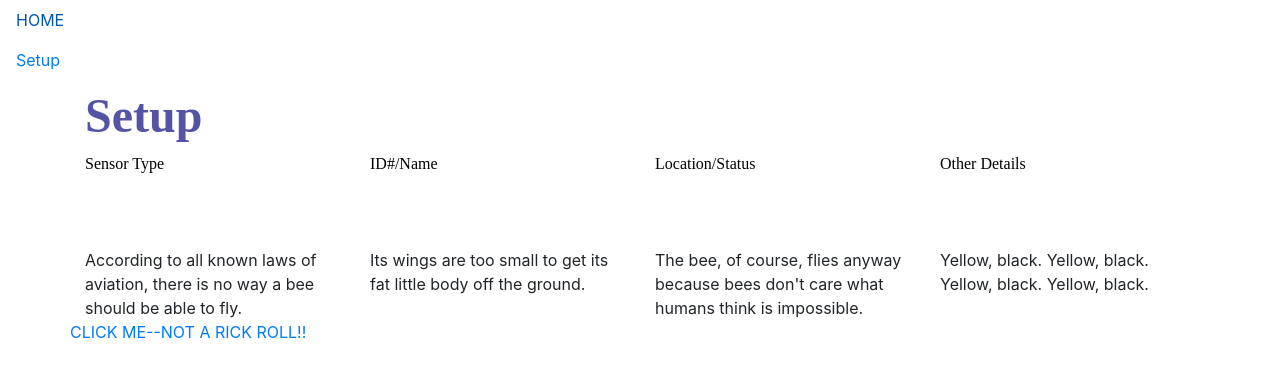
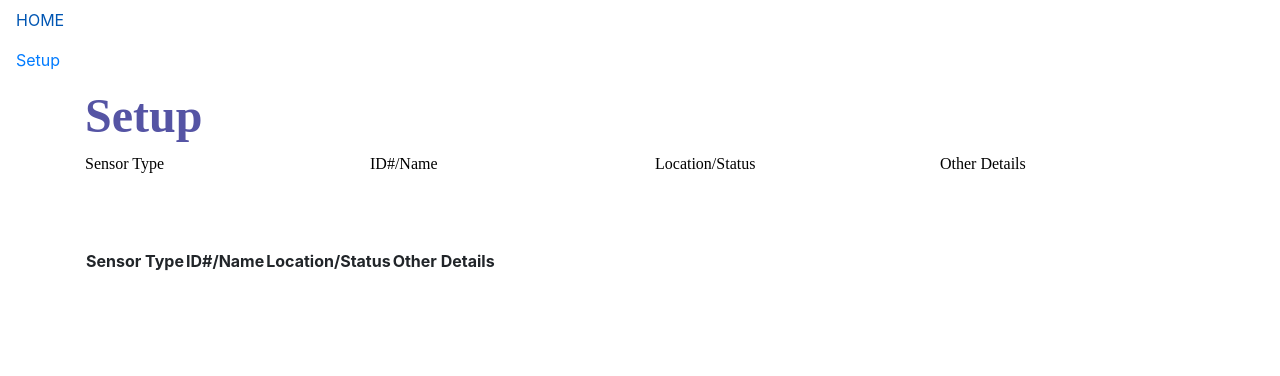
Before and after one commit to robinfintz/TeamTech21_MERN, a React (Create React App) app in the folder frontend/: page /Setup in a window 1280 px wide. Shown: the top 376 px of the page. Built offline with nearby package versions, Linux system fonts and the light colour scheme.

Commit message:
started some sort of table?

```diff
--- a/frontend/src/views/Setup.js
+++ b/frontend/src/views/Setup.js
@@ -21,7 +21,19 @@ const Setup = () => {
               <div className="spacer" > &nbsp; </div>
               <div className="spacer" > &nbsp; </div>
               <div className="spacer" > &nbsp; </div>
-              <Row>
+
+              <table>
+                  <tr>
+                      <th className={{fontSize:"300%"}}>Sensor Type</th>
+                      <th>ID#/Name</th>
+                      <th>Location/Status</th>
+                      <th>Other Details</th>
+
+                  </tr>
+              </table>
+
+
+              {/* <Row>
                   <Col>According to all known laws of aviation, there is no way a bee should be able to fly.</Col>
                   <Col>Its wings are too small to get its fat little body off the ground.</Col>
                   <Col>The bee, of course, flies anyway because bees don't care what humans think is impossible.</Col>
@@ -30,7 +42,7 @@ const Setup = () => {
 
               <Row>
                     <a href = "https://www.youtube.com/watch?v=L_vnEHDjfZ8">CLICK ME--NOT A RICK ROLL!!</a>
-              </Row>
+              </Row> */}
             </Container>
         </div>
         );
```
